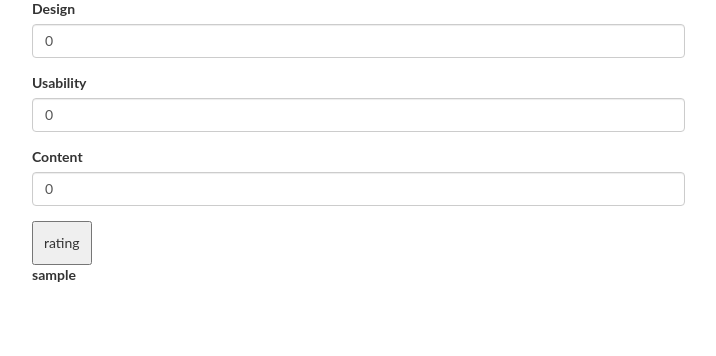
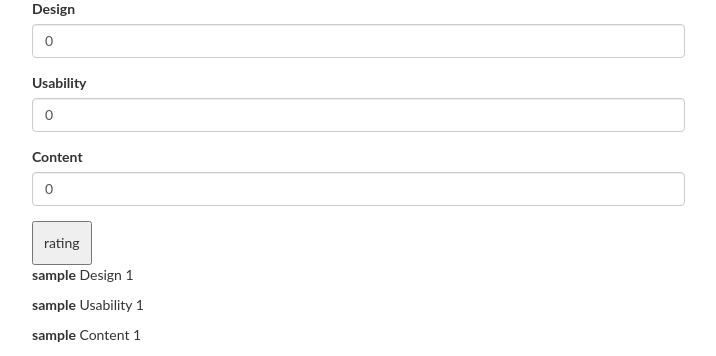
Before and after one commit to joyjoie/api, a Django app: page /project/1 in a window 1280 px wide. Shown: the part 602-958 px from the top of the page, without its empty margins (428-1144 px from the left). Before the commit the page ends 884 px from the top, so only its background shows below. Run offline with Django 3.2, Linux system fonts and the light colour scheme; a user stored in the database is signed in; tables that the repository leaves empty hold one stand-in row (values such as "Sample post"); grey boxes marked "Sample" are stand-in pictures; some libraries are stand-ins or nearby versions.

Commit message:
Ratings query added

```diff
--- a/api/templates/photos/project.html
+++ b/api/templates/photos/project.html
@@ -40,7 +40,9 @@
                 </form>
 
                 {% for rating in ratings%}
-                <p><strong>{{rating.user.username}}</strong> {{rating.rating}}</p>
+                <p><strong>{{rating.user.username}}</strong> Design {{rating.design}}</p>
+                <p><strong>{{rating.user.username}}</strong> Usability {{rating.usability}}</p>
+                <p><strong>{{rating.user.username}}</strong> Content {{rating.content}}</p>
                 {%endfor%}
 
             </div>
```
